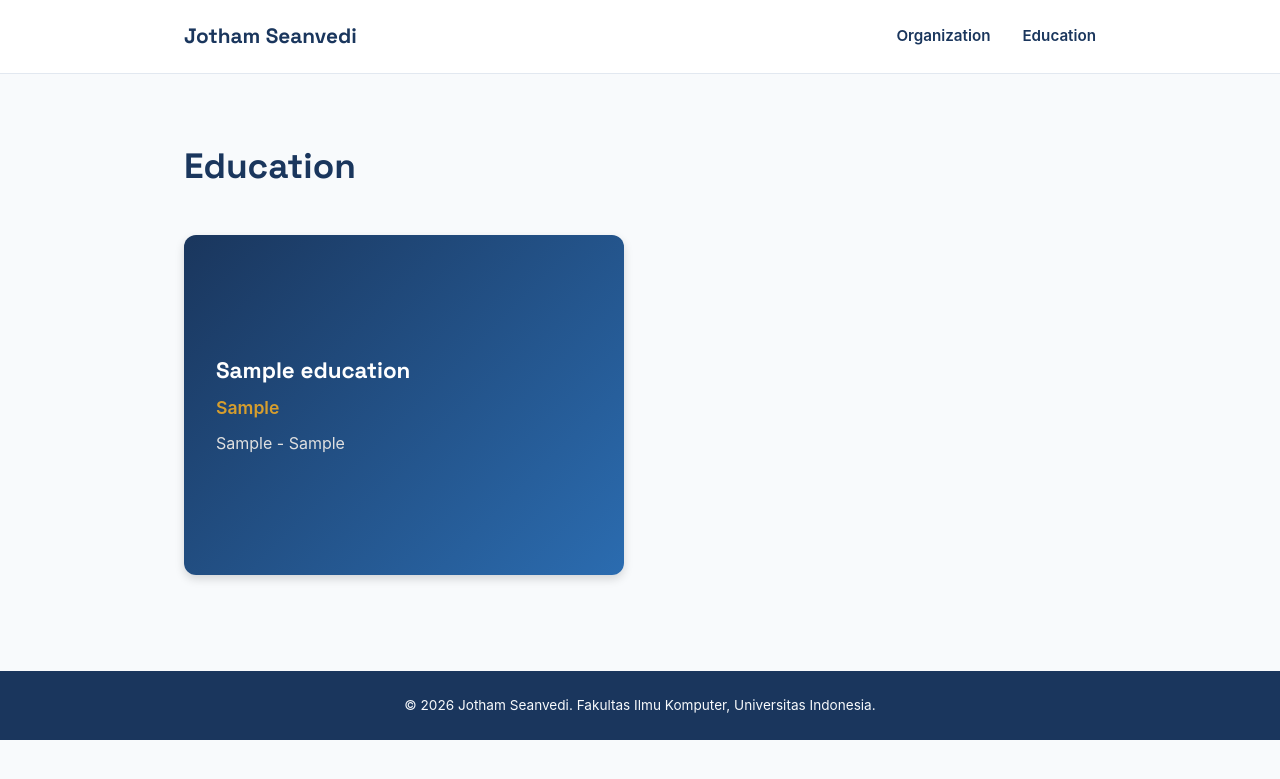
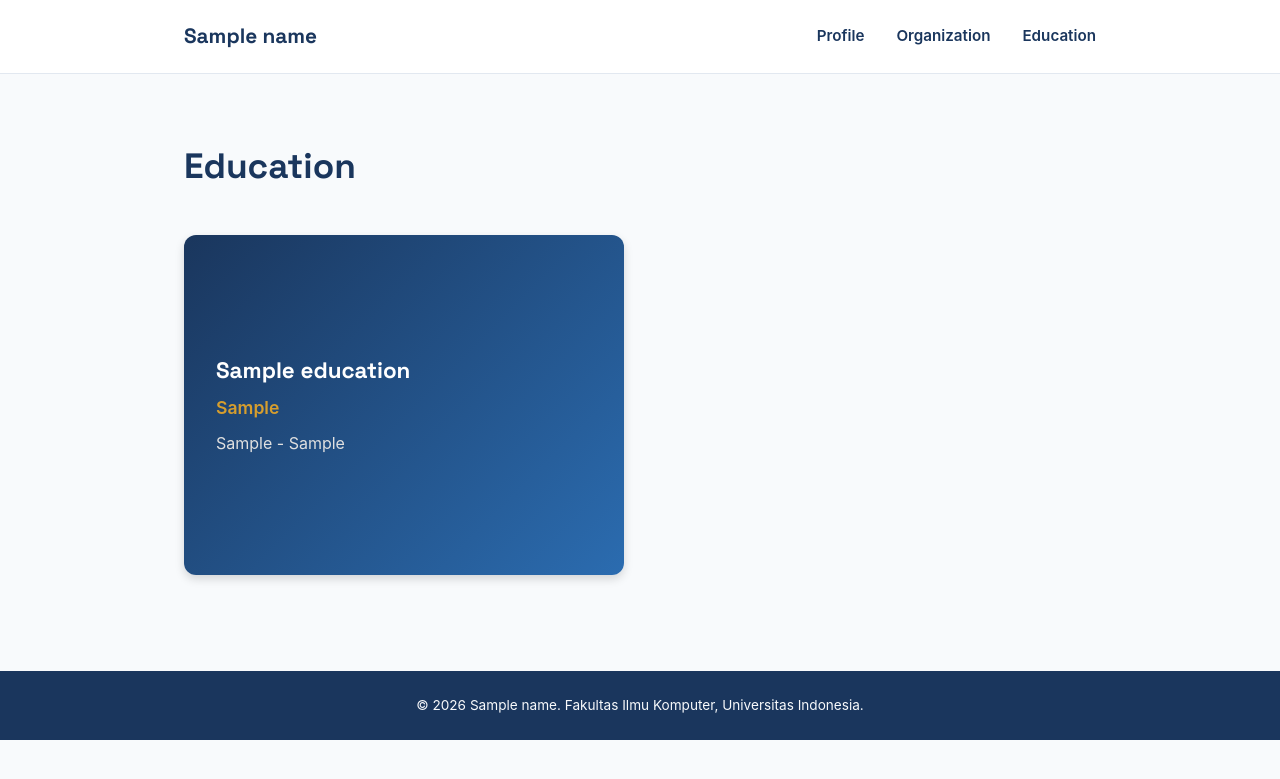
Before and after one commit to seanve1/myportofolio, a Django app: template templates/education.html in a window 1280 px wide. Shown: the top 779 px of the page. Run offline with Django 5.2, Linux system fonts and the light colour scheme; tables that the repository leaves empty hold one stand-in row (values such as "Sample post"); the template is opened without the code that fills it: values that come from a table or form of the project are taken from there, most other values are stand-ins (such as "Sample title", 1, 10 or a date in 2020).

Commit message:
fix: update navigation links and standardize template variables

```diff
--- a/main/views.py
+++ b/main/views.py
@@ -28,6 +28,7 @@ def show_organization(request):
 def show_education(request):
     data = Education.objects.all()
     context = {
+        'name': 'Jotham Seanvedi',
         'educations': data
     }
     return render(request, "education.html", context)
--- a/templates/education.html
+++ b/templates/education.html
@@ -3,7 +3,7 @@
 <head>
     <meta charset="UTF-8">
     <meta name="viewport" content="width=device-width, initial-scale=1.0">
-    <title>Jotham Seanvedi - Education</title>
+    <title>Education - {{ name }}</title>
     <link rel="preconnect" href="https://fonts.googleapis.com">
     <link rel="preconnect" href="https://fonts.gstatic.com" crossorigin>
     <link href="https://fonts.googleapis.com/css2?family=Space+Grotesk:wght@500;700&display=swap" rel="stylesheet">
@@ -12,10 +12,11 @@
 <body>
     <header class="site-header">
         <div class="container">
-            <a href="{% url 'show_organization' %}" class="brand">Jotham Seanvedi</a>
+            <a href="{% url 'main:show_main' %}" class="brand">{{ name }}</a>
             <nav>
-                <a href="{% url 'show_organization' %}">Organization</a>
-                <a href="{% url 'show_education' %}">Education</a>
+                <a href="{% url 'main:show_main' %}">Profile</a>
+                <a href="{% url 'main:show_organization' %}">Organization</a>
+                <a href="{% url 'main:show_education' %}">Education</a>
             </nav>
         </div>
     </header>
@@ -39,7 +40,7 @@
                         </div>
                     </div>
                     {% empty %}
-                    <p>Belum ada data pendidikan yang ditambahkan.</p>
+                    <p style="grid-column: 1 / -1; color: var(--primary);">Belum ada data pendidikan yang ditambahkan.</p>
                     {% endfor %}
 
                 </div>
@@ -49,7 +50,7 @@
 
     <footer class="site-footer">
         <div class="container">
-            <p>&copy; 2026 Jotham Seanvedi. Fakultas Ilmu Komputer, Universitas Indonesia.</p>
+            <p>&copy; 2026 {{ name }}. Fakultas Ilmu Komputer, Universitas Indonesia.</p>
         </div>
     </footer>
 </body>
--- a/templates/index.html
+++ b/templates/index.html
@@ -16,6 +16,7 @@
             <nav>
                 <a href="{% url 'main:show_main' %}">Profile</a>
                 <a href="{% url 'main:show_organization' %}">Organization</a>
+                <a href="{% url 'main:show_education' %}">Education</a>
             </nav>
         </div>
     </header>
--- a/templates/organization.html
+++ b/templates/organization.html
@@ -16,7 +16,7 @@
             <nav>
                 <a href="{% url 'main:show_main' %}">Profile</a>
                 <a href="{% url 'main:show_organization' %}">Organization</a>
-                <a href="{% url 'show_education' %}">Education</a>
+                <a href="{% url 'main:show_education' %}">Education</a>
             </nav>
         </div>
     </header>
```
